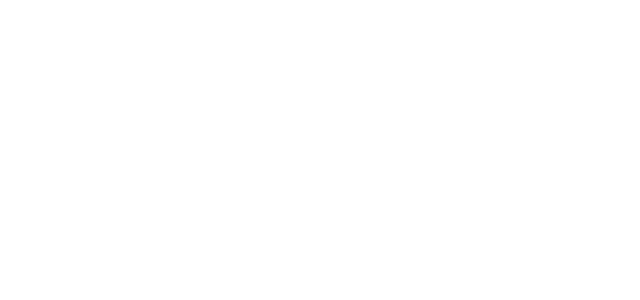
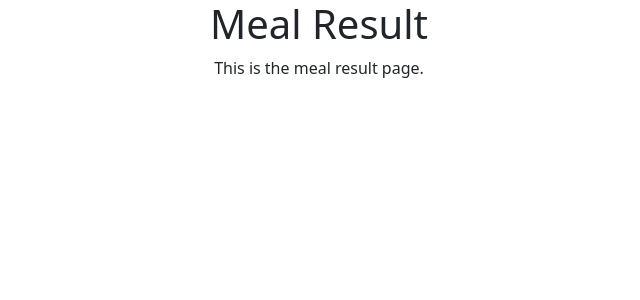
Before and after one commit to tgilly93/Dinner_Generator_React, a React (Vite) app: page /#/MealResult in a window 1280 px wide. Before the commit this address had no page. Shown: the top 300 px of the page, without its empty margins (321-961 px from the left). Built offline with nearby package versions, Linux system fonts and the light colour scheme.

Commit message:
TG adding in pages.

```diff
--- a/src/App.jsx
+++ b/src/App.jsx
@@ -1,7 +1,7 @@
 import React from 'react';
 import { HashRouter as Router, Route, Routes } from "react-router-dom";
-import HomePage from './components/HomePage.jsx';
-
+import HomePage from './pages/HomePage.jsx';
+import MealResult from './pages/MealResult.jsx';
 
 import 'bootstrap/dist/css/bootstrap.min.css';
 
@@ -10,7 +10,7 @@ function App() {
     <Router>
       <Routes>
         <Route path="/" element={<HomePage />} />
-        {/* Add more routes here */}
+        <Route path="/MealResult" element={<MealResult />} />
       </Routes>
     </Router>
   );
--- /dev/null
+++ b/src/pages/MealResult.jsx
@@ -0,0 +1,12 @@
+import React from "react";
+
+function MealResult() {
+  return (
+    <div className="container">
+      <h1 className="text-center">Meal Result</h1>
+      <p className="text-center">This is the meal result page.</p>
+    </div>
+  );
+}
+
+export default MealResult;
```
Also changed, not shown: src/pages/HomePage.jsx (renamed from src/components/HomePage.jsx).
